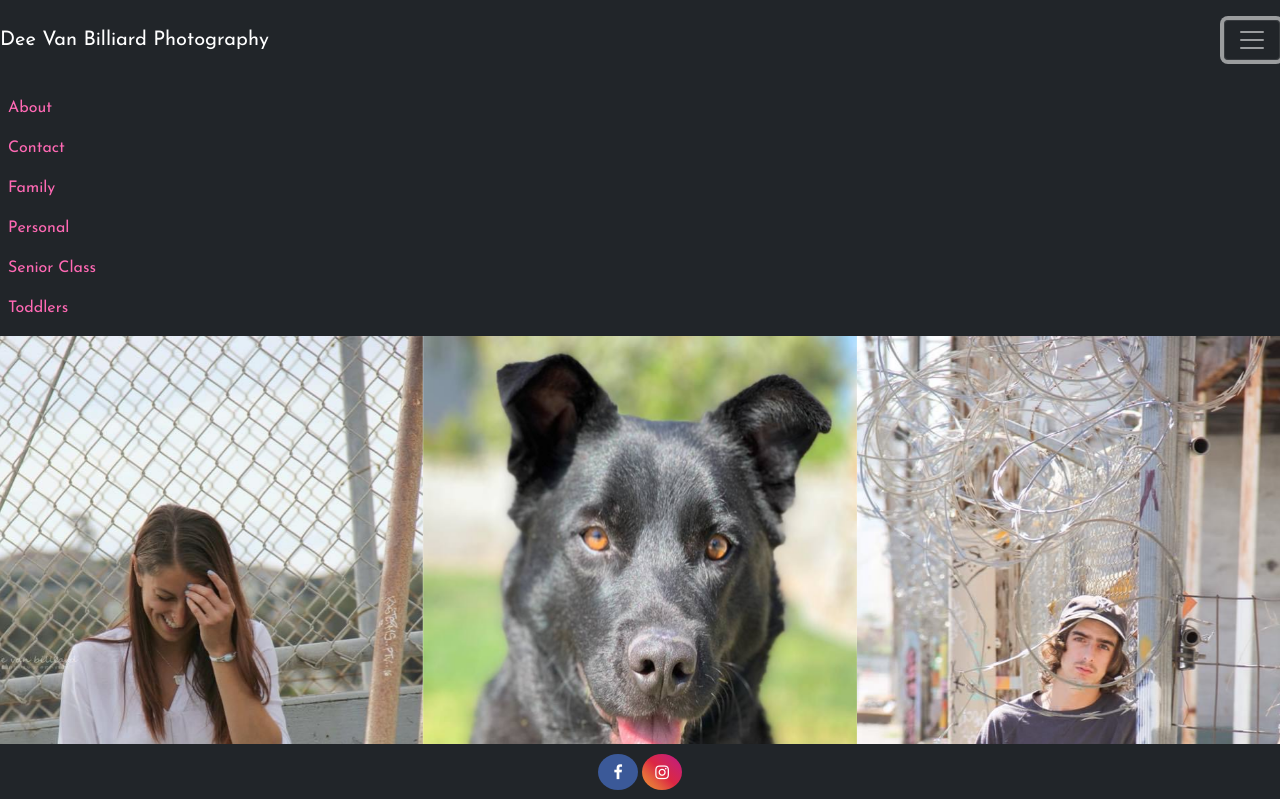
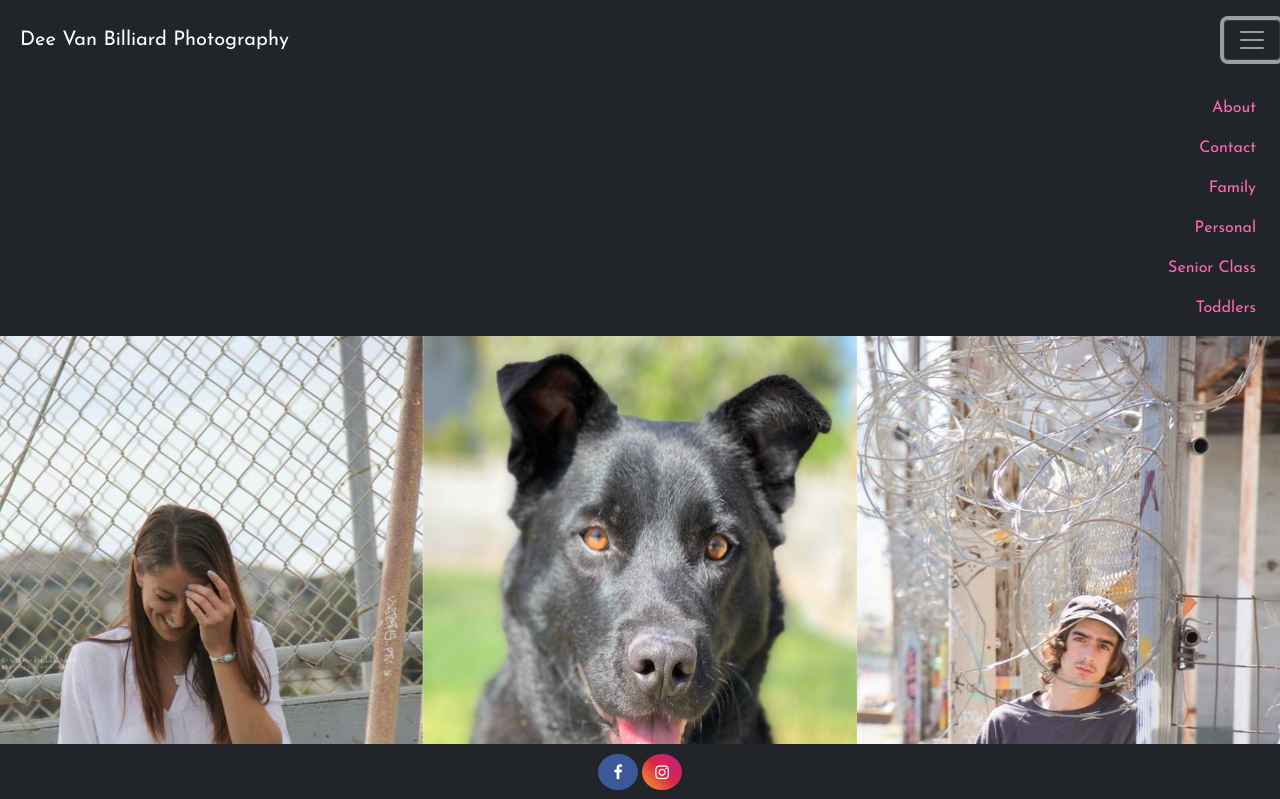
Before and after one commit to derek-oshita/dee-photography, a plain HTML site: page home.html in a window 1280 px wide. Both pictures are taken after a click on the button "Toggle navigation". Shown: the top 799 px of the page. Drawn offline with nearby package versions, Linux system fonts and the light colour scheme.

Commit message:
Added padding to navbar nav-items.

```diff
--- a/main.css
+++ b/main.css
@@ -273,8 +273,13 @@ nav {
   color: #ff69b4;
 }
 
-.nav-link:hover {
-  color: white;
+.navbar-brand {
+  padding-left: 1em;
+}
+
+.nav-item {
+  text-align: right;
+  padding-right: 1em;
 }
 
 /*******************************************************************************************************************************************
```
